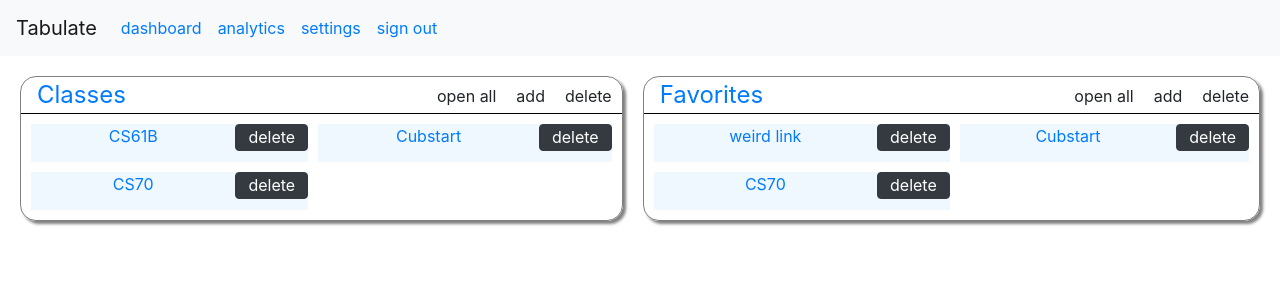
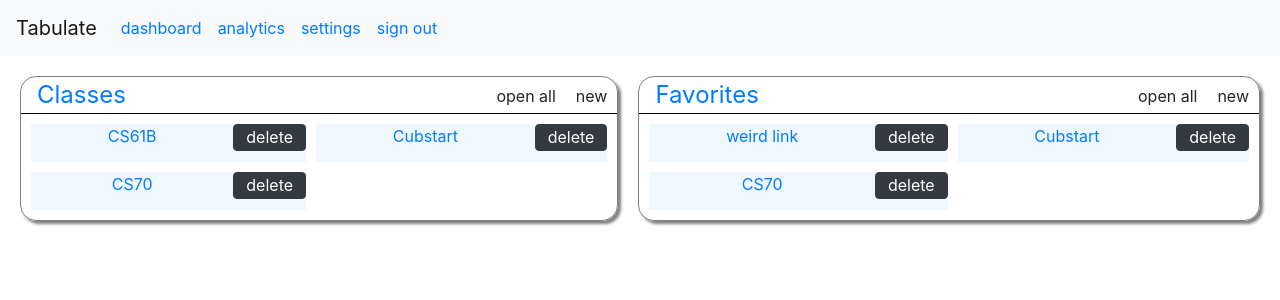
Before and after one commit to ethanpang5/tabulate, a React (Create React App) app in the folder tab-ulate/: page / in a window 1280 px wide. Shown: the top 300 px of the page. Built offline with nearby package versions, Linux system fonts and the light colour scheme.

Commit message:
open all function

```diff
--- a/tab-ulate/src/components/Dashboard.js
+++ b/tab-ulate/src/components/Dashboard.js
@@ -94,11 +94,9 @@ const Dashboard = () => {
         const widget = widgets.find(obj => {
             return obj.title === widgetName
         });
-
         widget.links = widget.links.filter((obj) => {
-            return obj.url.localeCompare(url) != 0
+            return obj.url != url
         });
-
         const newState = widgets.map((obj) => obj)
         setWidgets(newState)
     }
--- a/tab-ulate/src/components/Widget.js
+++ b/tab-ulate/src/components/Widget.js
@@ -6,14 +6,19 @@ const Widget = ({title, links, openModal, removeLink}) => {
     const removeLinkFromThisWidget = (url) => {
         removeLink(title, url);
     }
+    const openAllLinks = () => {
+        console.log('here')
+        for (let i=0; i < links.length; i++) {
+            window.open(links[i].url, "_blank")
+        }
+    }
     return (
         <div className="widget">
             <div className="widget-header">
                 <a className="widget-title">{title}</a>
                 <div className="widget-control">
-                    <a>open all</a>
-                    <a onClick={() => openModal(title)}>add</a>
-                    <a>delete</a>
+                    <a onClick={openAllLinks}>open all</a>
+                    <a onClick={() => openModal(title)}>new</a>
                 </div>
             </div>
             <div className="widget-grid" id="classes">
```
